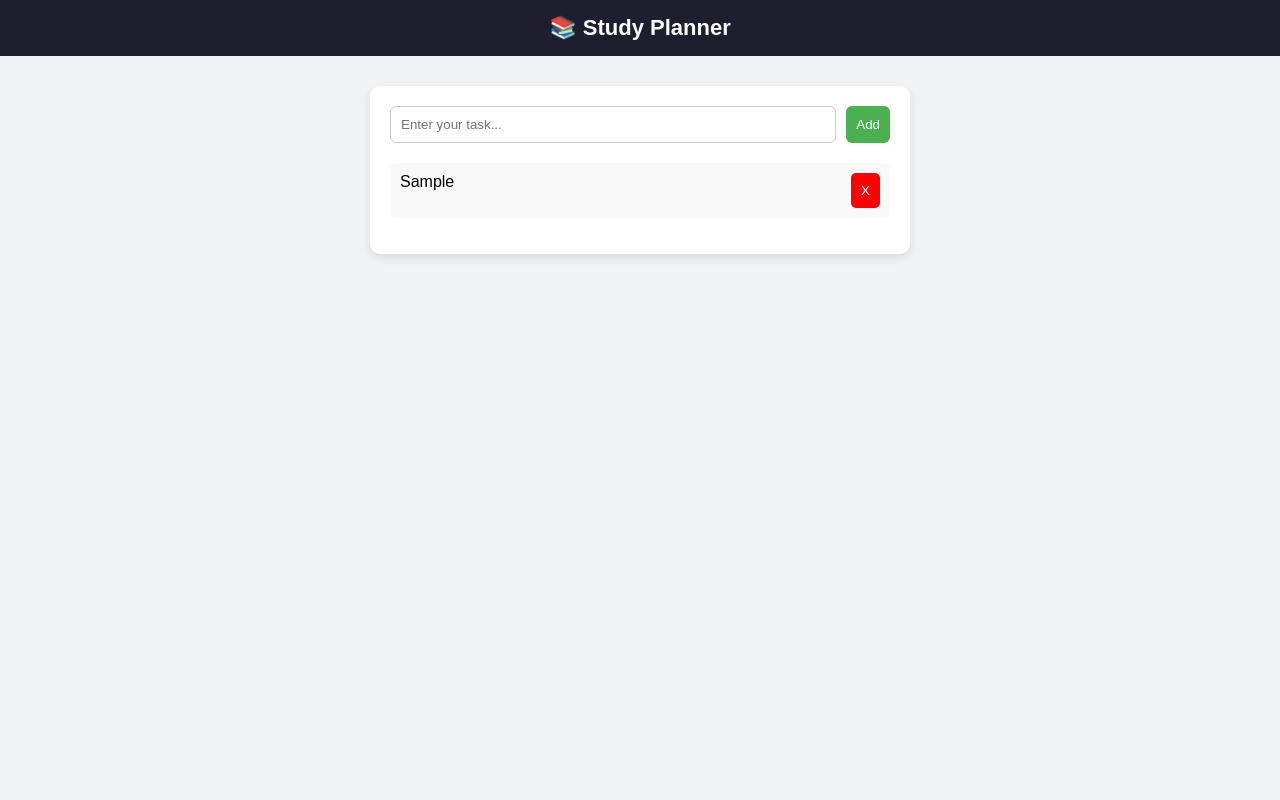
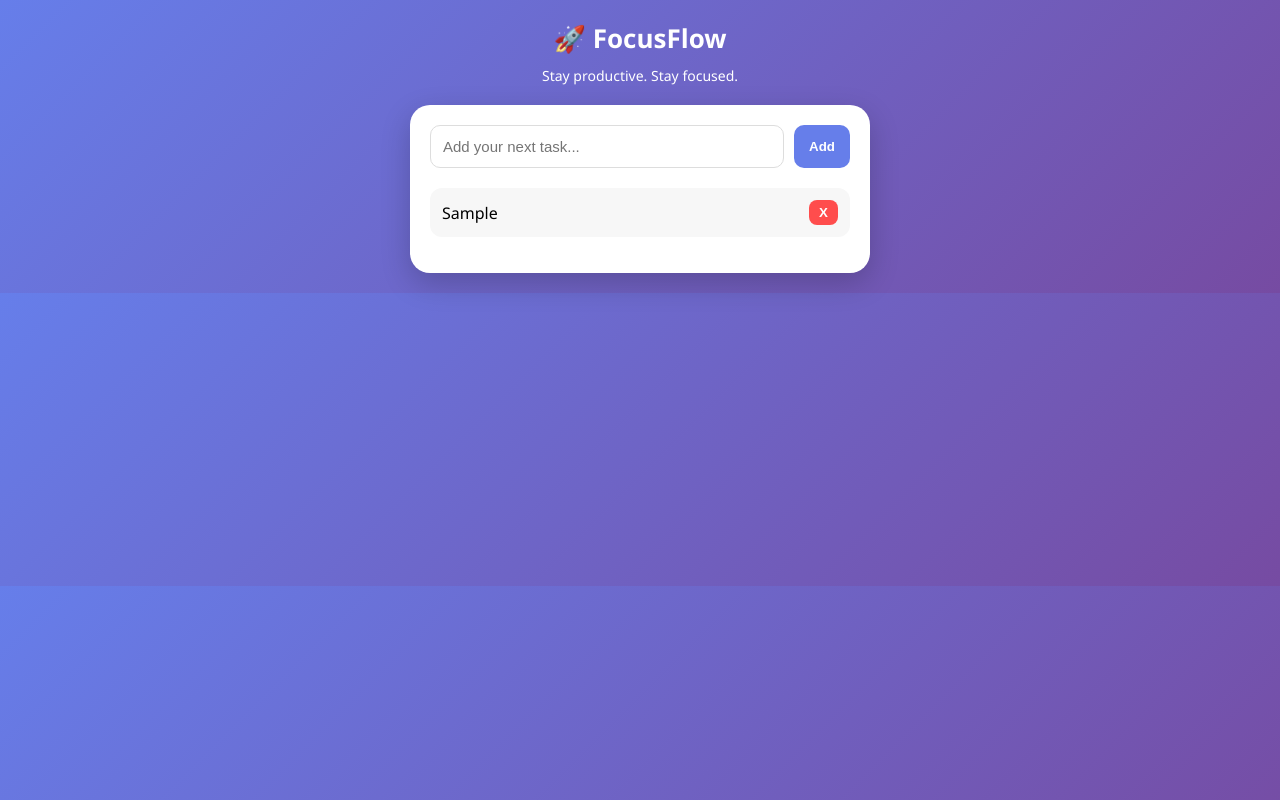
Before and after one commit to Dhimahi-tech188/study-planner, a plain HTML site: page index.html in a window 1280 px wide. Both pictures are taken after typing "Sample" into the empty fields and a click on the button "Add". Drawn offline with Linux system fonts and the light colour scheme.

Commit message:
Update index.html

```diff
--- a/index.html
+++ b/index.html
@@ -1,31 +1,38 @@
 <!DOCTYPE html>
 <html>
 <head>
-  <title>Study Planner</title>
+  <title>FocusFlow</title>
 
   <style>
     body {
-      font-family: Arial;
-      background: #f0f2f5;
       margin: 0;
+      font-family: 'Segoe UI', sans-serif;
+      background: linear-gradient(135deg, #667eea, #764ba2);
     }
 
     header {
-      background: #1e1e2f;
+      text-align: center;
       color: white;
-      padding: 15px;
-      text-align: center;
-      font-size: 22px;
+      padding: 20px;
+      font-size: 26px;
       font-weight: bold;
     }
 
+    .subtitle {
+      text-align: center;
+      color: white;
+      margin-top: -10px;
+      margin-bottom: 10px;
+      font-size: 14px;
+    }
+
     .container {
-      max-width: 500px;
-      margin: 30px auto;
+      max-width: 420px;
+      margin: 20px auto;
       background: white;
+      border-radius: 20px;
       padding: 20px;
-      border-radius: 10px;
-      box-shadow: 0 4px 10px rgba(0,0,0,0.1);
+      box-shadow: 0 10px 30px rgba(0,0,0,0.2);
     }
 
     .input-box {
@@ -35,18 +42,24 @@
 
     input {
       flex: 1;
-      padding: 10px;
-      border-radius: 6px;
-      border: 1px solid #ccc;
+      padding: 12px;
+      border-radius: 10px;
+      border: 1px solid #ddd;
+      font-size: 15px;
     }
 
     button {
-      padding: 10px;
-      background: #4CAF50;
+      padding: 12px 15px;
+      border: none;
+      background: #667eea;
       color: white;
-      border: none;
-      border-radius: 6px;
+      border-radius: 10px;
       cursor: pointer;
+      font-weight: bold;
+    }
+
+    button:hover {
+      background: #5563c1;
     }
 
     ul {
@@ -56,12 +69,18 @@
     }
 
     li {
-      background: #f9f9f9;
-      padding: 10px;
+      background: #f7f7f7;
+      padding: 12px;
       margin-bottom: 10px;
-      border-radius: 6px;
+      border-radius: 12px;
       display: flex;
       justify-content: space-between;
+      align-items: center;
+      transition: 0.2s;
+    }
+
+    li:hover {
+      transform: scale(1.02);
     }
 
     .done {
@@ -70,21 +89,22 @@
     }
 
     .delete {
-      background: red;
-      border-radius: 5px;
+      background: #ff4d4d;
+      border-radius: 8px;
+      padding: 5px 10px;
     }
   </style>
-
 </head>
 
 <body>
 
-<header>📚 Study Planner</header>
+<header>🚀 FocusFlow</header>
+<p class="subtitle">Stay productive. Stay focused.</p>
 
 <div class="container">
 
   <div class="input-box">
-    <input id="taskInput" placeholder="Enter your task..." />
+    <input id="taskInput" placeholder="Add your next task..." />
     <button onclick="addTask()">Add</button>
   </div>
 
@@ -94,7 +114,7 @@
 
 <script>
 
-// Load saved tasks when page opens
+// Load saved tasks
 window.onload = function () {
   const saved = JSON.parse(localStorage.getItem("tasks")) || [];
   saved.forEach(task => createTask(task.text, task.done));
@@ -137,7 +157,6 @@ function toggleDone(el) {
   saveTasks();
 }
 
-// Save tasks to browser
 function saveTasks() {
   const tasks = [];
 
@@ -153,6 +172,5 @@ function saveTasks() {
 
 </script>
 
-
 </body>
 </html>
```
